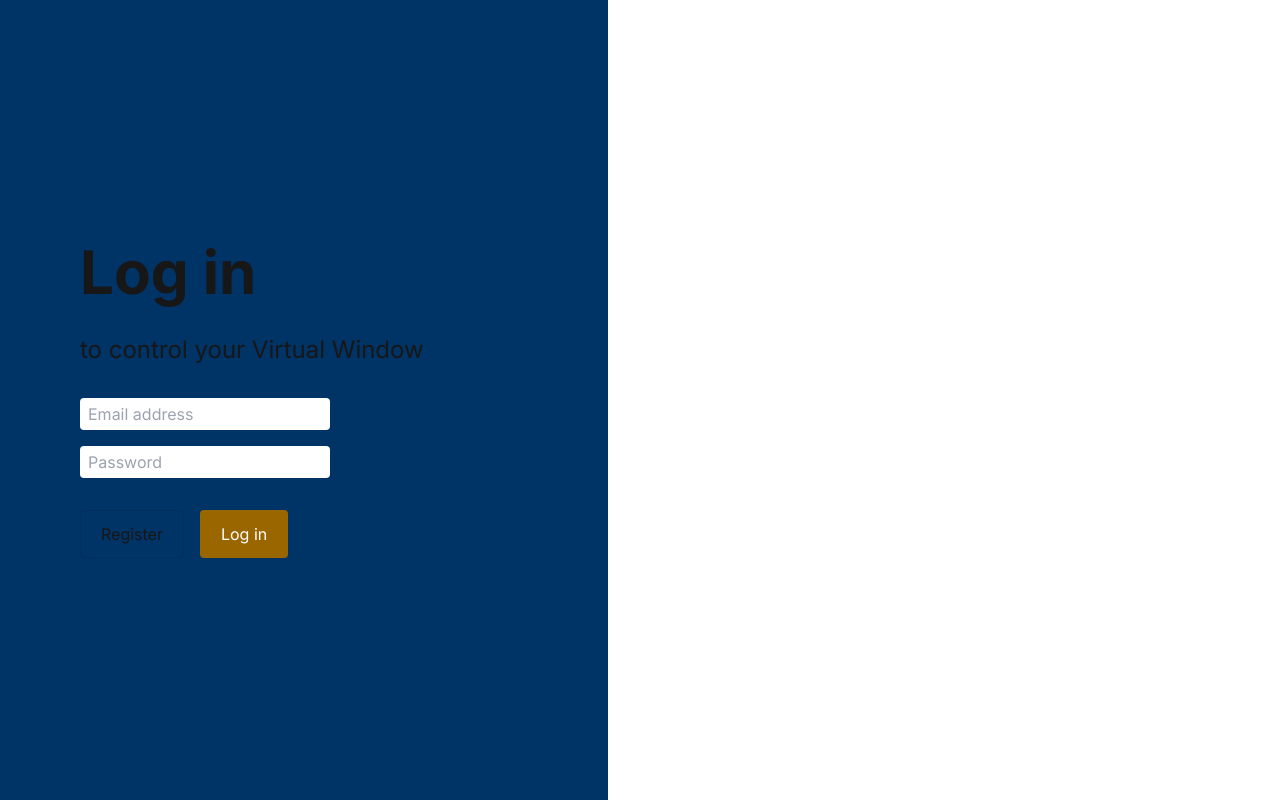
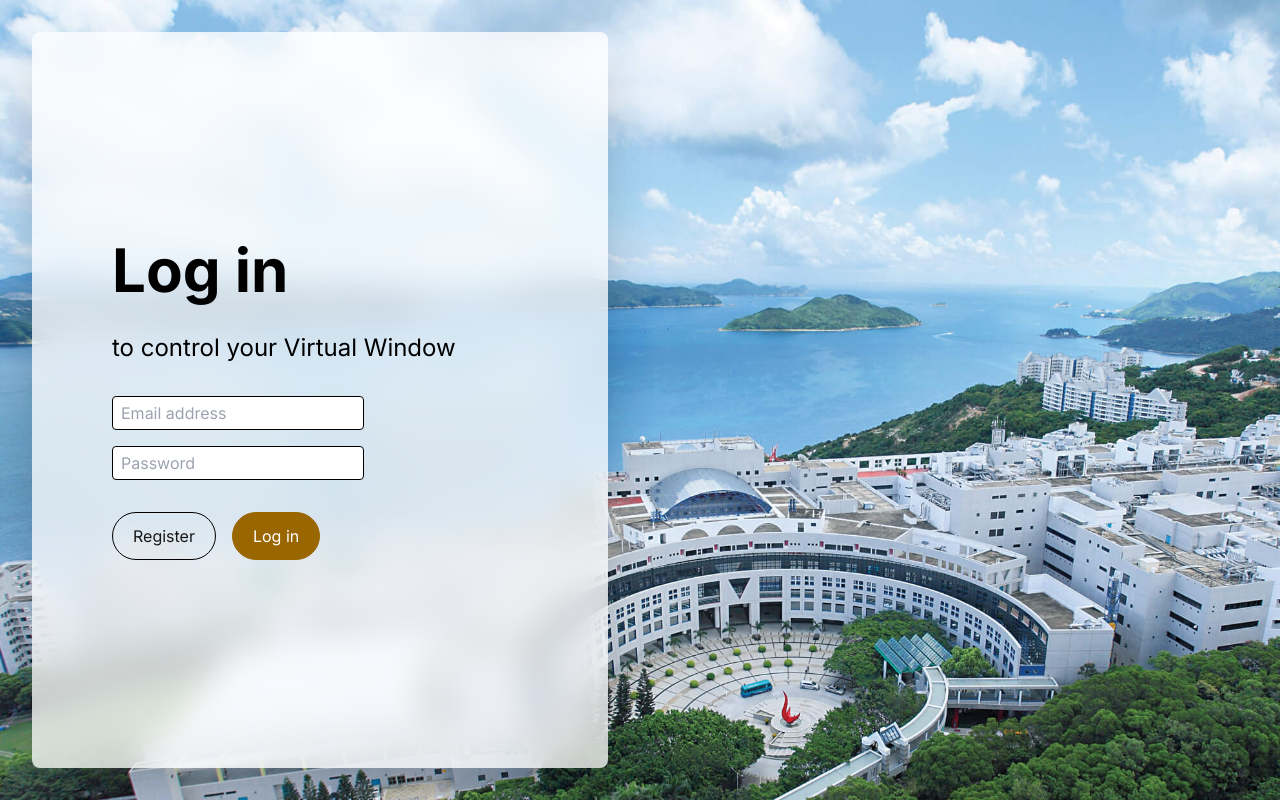
Before and after one commit to HKUST-FYP-Group2/control-webapp, a Next.js app: page / in a window 1280 px wide. Built offline with nearby package versions, Linux system fonts and the light colour scheme.

Commit message:
update login page layout

```diff
--- a/app/page.tsx
+++ b/app/page.tsx
@@ -2,80 +2,35 @@ import Image from "next/image";
 
 export default function Home() {
   return (
-    <div className="grid grid-cols-1 sm:grid-cols-2 items-center justify-center min-h-screen gap-16 font-[family-name:var(--font-geist-sans)]">
-      <main className="flex flex-col gap-8 items-start justify-items-center justify-center min-h-screen p-8 pb-20 sm:p-20 bg-hkust-blue">
-        <p className="text-6xl font-bold text-start">Log in</p>
-        <p className="text-2xl text-start">to control your Virtual Window</p>
+    <div className="grid grid-cols-1 md:grid-cols-[576px_1fr] box-border items-center justify-center min-h-screen md:p-8 font-[family-name:var(--font-geist-sans)] bg-[url('/hkust.jpg')] bg-cover">
+      <main className="flex flex-col gap-8 items-start justify-items-center justify-center h-full p-8 sm:p-20 md:rounded-lg bg-white/75 dark:bg-black/75 backdrop-blur-lg md:shadow-2xl">
+        <p className="text-6xl font-bold text-black dark:text-white text-start">Log in</p>
+        <p className="text-2xl text-black dark:text-white text-start">to control your Virtual Window</p>
 
         <form>
           <div className="flex gap-4 items-start flex-col">
-            <input className="rounded px-2 py-1" type="text" id="email" name="email" placeholder="Email address"></input>
-            <input className="rounded px-2 py-1" type="password" id="password" name="password" placeholder="Password"></input>
+            <input className="rounded px-2 py-1 border border-black dark:border-white text-black" type="text" id="email" name="email" placeholder="Email address"></input>
+            <input className="rounded px-2 py-1 border border-black dark:border-white text-black" type="password" id="password" name="password" placeholder="Password"></input>
           </div>
         </form>
 
-        <div className="flex gap-4 items-start flex-col sm:flex-row">
+        <div className="flex gap-4 items-start flex-row">
           <a
-            className="rounded border border-solid border-black/[.08] dark:border-white/[.145] transition-colors flex items-center justify-center hover:bg-white hover:border-transparent hover:text-black text-sm sm:text-base h-10 sm:h-12 px-4 sm:px-5"
+            className="rounded-full border border-black dark:border-white transition-colors flex items-center justify-center hover:opacity-75 text-sm sm:text-base h-10 sm:h-12 px-4 sm:px-5"
+            href="https://www.youtube.com/watch?v=dQw4w9WgXcQ"
             rel="noopener noreferrer"
           >
             Register
           </a>
           <a
-            className="rounded border border-solid border-transparent transition-colors flex items-center justify-center bg-hkust-gold text-background gap-2 hover:bg-white text-white hover:text-black text-sm sm:text-base h-10 sm:h-12 px-4 sm:px-5"
+            className="rounded-full border border-hkust-gold transition-colors flex items-center justify-center bg-hkust-gold text-background gap-2 hover:opacity-75 text-white text-sm sm:text-base h-10 sm:h-12 px-4 sm:px-5"
+            href="https://www.youtube.com/watch?v=dQw4w9WgXcQ"
             rel="noopener noreferrer"
           >
             Log in
           </a>
         </div>
       </main>
-      {/* <footer className="row-start-3 flex gap-6 flex-wrap items-center justify-center">
-        <a
-          className="flex items-center gap-2 hover:underline hover:underline-offset-4"
-          href="https://nextjs.org/learn?utm_source=create-next-app&utm_medium=appdir-template-tw&utm_campaign=create-next-app"
-          target="_blank"
-          rel="noopener noreferrer"
-        >
-          <Image
-            aria-hidden
-            src="/file.svg"
-            alt="File icon"
-            width={16}
-            height={16}
-          />
-          Learn
-        </a>
-        <a
-          className="flex items-center gap-2 hover:underline hover:underline-offset-4"
-          href="https://vercel.com/templates?framework=next.js&utm_source=create-next-app&utm_medium=appdir-template-tw&utm_campaign=create-next-app"
-          target="_blank"
-          rel="noopener noreferrer"
-        >
-          <Image
-            aria-hidden
-            src="/window.svg"
-            alt="Window icon"
-            width={16}
-            height={16}
-          />
-          Examples
-        </a>
-        <a
-          className="flex items-center gap-2 hover:underline hover:underline-offset-4"
-          href="https://nextjs.org?utm_source=create-next-app&utm_medium=appdir-template-tw&utm_campaign=create-next-app"
-          target="_blank"
-          rel="noopener noreferrer"
-        >
-          <Image
-            aria-hidden
-            src="/globe.svg"
-            alt="Globe icon"
-            width={16}
-            height={16}
-          />
-          Go to nextjs.org →
-        </a>
-      </footer> */}
     </div>
   );
 }
```
